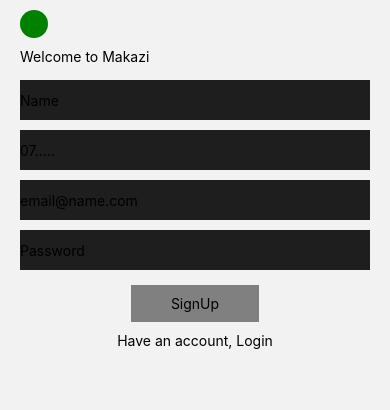
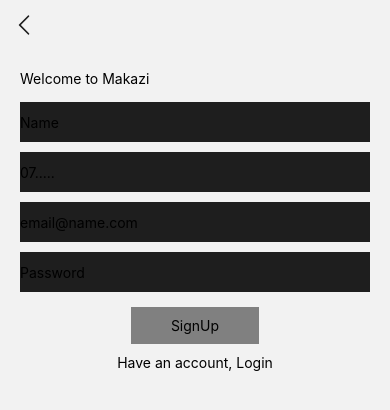
Before and after one commit to botdenoms/makazi, a React Native app: screen /Accounts in a window 390 px wide. Shown: the top 410 px of the page. Built offline with nearby package versions, Linux system fonts and the light colour scheme.

Commit message:
icons addition to the ui

```diff
--- a/src/screens/Accounts.jsx
+++ b/src/screens/Accounts.jsx
@@ -2,6 +2,8 @@
 import { View, StyleSheet, SafeAreaView, Pressable } from 'react-native'
 import LogIn from '../components/LogIn'
 import SIgnUp from '../components/SIgnUp'
+
+import { ChevronLeftIcon } from "react-native-heroicons/solid"
 
 export default function Accounts({navigation}) {
     const [user, setUser] = useState(false)
@@ -11,9 +13,12 @@
   return (
     <SafeAreaView>
         <View style={styles.body}>
-            <Pressable onPress={()=>navigation.goBack()}>
-                <View style={styles.icon}></View>
-            </Pressable>
+            <View style={styles.appBar}>
+                <Pressable onPress={()=>navigation.goBack()}>
+                    {/* <View style={styles.icon}></View> */}
+                    <ChevronLeftIcon size={28} color='#1e1e1e'/>
+                </Pressable>
+            </View>
             {
                 user == true?<LogIn toggle={toggle} stack={navigation}/>:<SIgnUp toggle={toggle}/>
             }
@@ -29,6 +34,16 @@
         height: '100%',
         // backgroundColor: '#1e1e1e'
     },
+    appBar:{
+        height: 50,
+        // backgroundColor: 'red',
+        width: '100%',
+        display: 'flex',
+        flexDirection: 'row',
+        justifyContent: 'space-between',
+        alignItems: 'center',
+        paddingHorizontal: 10
+    },
     icon:{
         // position: 'absolute',
         left: 20,
--- a/src/screens/Details.jsx
+++ b/src/screens/Details.jsx
@@ -1,5 +1,7 @@
 import { View, SafeAreaView, StyleSheet, Text, Pressable } from 'react-native'
 import ImagesCard from '../components/ImagesCard'
+
+import { ChevronLeftIcon, MapPinIcon } from "react-native-heroicons/solid"
 
 export default function Details({navigation}) {
   return (
@@ -7,10 +9,12 @@
         <View style={styles.body}>
             <View style={styles.appBar}>
                 <Pressable onPress={()=>navigation.goBack()}>
-                    <View style={styles.icon}></View>
+                    {/* <View style={styles.icon}></View> */}
+                    <ChevronLeftIcon size={28} color='#1e1e1e'/>
                 </Pressable>
                 <Pressable onPress={()=>navigation.navigate('Map')}>
-                    <View style={styles.icon}></View>
+                    {/* <View style={styles.icon}></View> */}
+                    <MapPinIcon size={28} color='#1e1e1e'/>
                 </Pressable>
             </View>
             <ImagesCard/>
--- a/src/screens/Home.jsx
+++ b/src/screens/Home.jsx
@@ -1,5 +1,7 @@
 import { View, Text, SafeAreaView, StyleSheet, ScrollView, Pressable } from 'react-native'
 import HouseCard from '../components/HouseCard'
+
+import { MagnifyingGlassIcon, UserCircleIcon } from "react-native-heroicons/solid"
 
 export default function Home({ navigation }) {
     const toDetails = ()=>{
@@ -11,7 +13,11 @@
             <View style={styles.appBar}>
                 <Text>Makazi</Text>
                 <Pressable onPress={()=> navigation.navigate('Accounts')}>
-                    <View style={styles.icon}></View>
+                    {/* <svg xmlns="http://www.w3.org/2000/svg" fill="none" viewBox="0 0 24 24" strokeWidth={1.5} stroke="currentColor" className="w-6 h-6">
+                        <path strokeLinecap="round" strokeLinejoin="round" d="M9.879 7.519c1.171-1.025 3.071-1.025 4.242 0 1.172 1.025 1.172 2.687 0 3.712-.203.179-.43.326-.67.442-.745.361-1.45.999-1.45 1.827v.75M21 12a9 9 0 11-18 0 9 9 0 0118 0zm-9 5.25h.008v.008H12v-.008z" />
+                    </svg> */}
+                    <UserCircleIcon size={36} color='#1e1e1e'/>
+                    {/* <View style={styles.icon}></View> */}
                 </Pressable>
             </View>
             <ScrollView
@@ -27,7 +33,9 @@
             </ScrollView>
             <View style={{width: '100%',justifyContent: 'center', bottom: 20, position: 'absolute', alignItems: 'center'}}>
                 <Pressable onPress={()=> navigation.navigate('Search')}>
-                    <View style={styles.float}></View>
+                    <View style={styles.float}>
+                        <MagnifyingGlassIcon size={28} color='#1e1e1e'/>
+                    </View>
                 </Pressable>
             </View>
         </View>
@@ -68,6 +76,8 @@
         // position: 'absolute',
         // bottom: 20,
         // left: '44%',
+        justifyContent: 'center',
+        alignItems: 'center',
         zIndex: 5,
         height: 48,
         width: 48,
--- a/src/screens/Listing.jsx
+++ b/src/screens/Listing.jsx
@@ -1,5 +1,7 @@
 import { View, SafeAreaView, StyleSheet, ScrollView, Text, TextInput, Pressable } from 'react-native'
 import CustomInput from '../components/CustomInput'
+
+import { ChevronLeftIcon } from "react-native-heroicons/solid"
 
 export default function Listing({navigation}) {
   return (
@@ -7,7 +9,8 @@
         <View style={styles.body}>
             <View style={styles.appBar}>
               <Pressable onPress={()=> navigation.goBack()}>
-                <View style={styles.icon}></View>
+                {/* <View style={styles.icon}></View> */}
+                <ChevronLeftIcon size={28} color='#1e1e1e'/>
               </Pressable>
             </View>
             <ScrollView>
--- a/src/screens/Map.jsx
+++ b/src/screens/Map.jsx
@@ -1,4 +1,6 @@
 import { View, SafeAreaView, StyleSheet, Pressable } from 'react-native'
+
+import { ChevronLeftIcon } from "react-native-heroicons/solid"
 
 export default function Map({navigation}) {
   return (
@@ -6,7 +8,8 @@
         <View style={styles.body}>
             <View style={styles.appBar}>
               <Pressable onPress={()=> navigation.goBack()}>
-                <View style={styles.icon}></View>
+                {/* <View style={styles.icon}></View> */}
+                <ChevronLeftIcon size={28} color='#1e1e1e'/>
               </Pressable>
             </View>
         </View>
--- a/src/screens/Profile.jsx
+++ b/src/screens/Profile.jsx
@@ -1,5 +1,7 @@
 import { View, Text, SafeAreaView, StyleSheet, ScrollView, Pressable } from 'react-native'
 import ListingCard from '../components/ListingCard'
+
+import { ChevronLeftIcon, PlusIcon } from "react-native-heroicons/solid"
 
 export default function Profile({navigation}) {
   return (
@@ -7,12 +9,15 @@
         <View style={StyleSheet.body}>
             <View style={{position: 'absolute', top: '50%', right: 10, zIndex: 2}}>
                 <Pressable onPress={()=> navigation.navigate('Listing')}>
-                    <View style={styles.float}></View>
+                    <View style={styles.float}>
+                        <PlusIcon size={28} color='#1e1e1e'/>
+                    </View>
                 </Pressable>
             </View>
             <View style={styles.appBar}>
                 <Pressable onPress={()=> navigation.goBack()}>
-                    <View style={styles.icon}></View>
+                    {/* <View style={styles.icon}></View> */}
+                    <ChevronLeftIcon size={28} color='#1e1e1e'/>
                 </Pressable>
                 <Pressable onPress={()=> navigation.navigate('Accounts')}>
                     <View style={styles.icon}></View>
@@ -65,6 +70,8 @@
         // // bottom: '20%',
         // top: '50%',
         // right: 10,
+        justifyContent: 'center',
+        alignItems: 'center',
         zIndex: 5,
         height: 48,
         width: 48,
--- a/src/screens/Search.jsx
+++ b/src/screens/Search.jsx
@@ -1,6 +1,8 @@
 import { View, StyleSheet, SafeAreaView, ScrollView, TextInput, Pressable , Text} from 'react-native'
 import CustomInput from '../components/CustomInput'
 import ResultCard from '../components/ResultCard'
+
+import { ChevronLeftIcon } from "react-native-heroicons/solid"
 
 export default function Search({navigation}) {
   return (
@@ -8,7 +10,8 @@
         <View style={styles.body}>
             <View style={styles.appBar}>
                 <Pressable onPress={()=>navigation.goBack()}>
-                    <View style={styles.icon}></View>
+                    {/* <View style={styles.icon}></View> */}
+                    <ChevronLeftIcon size={28} color='#1e1e1e'/>
                 </Pressable>
             </View>
             <ScrollView>
```
